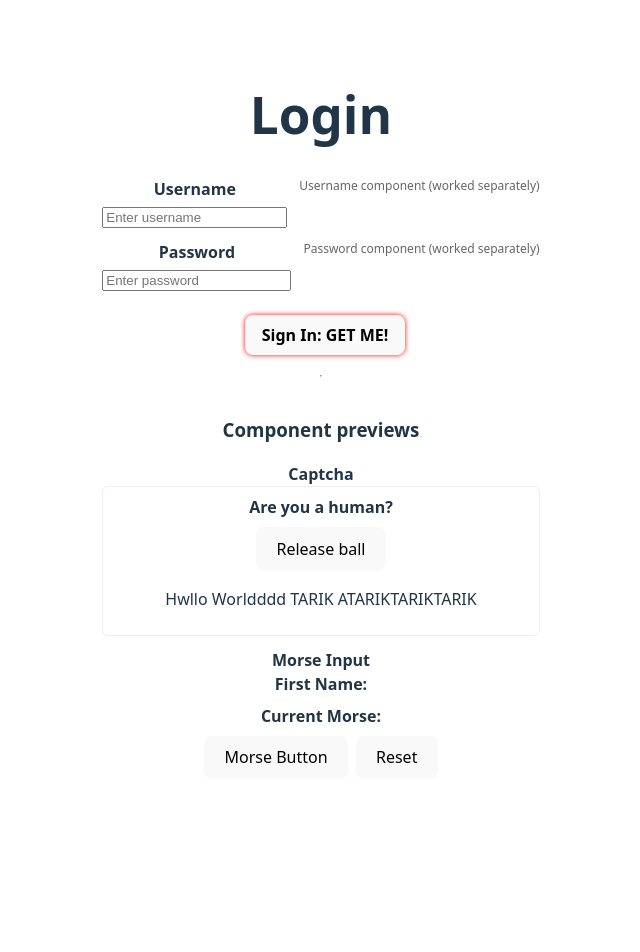
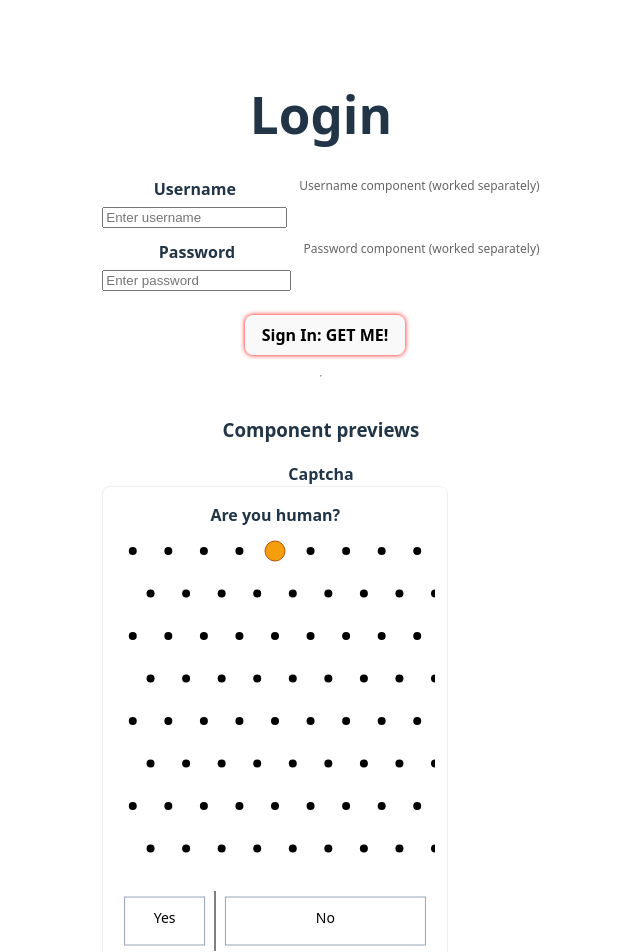
Before and after one commit to Marquibaa/HackJam---25, a React (Vite) app in the folder hackajam-25/: page / in a window 1280 px wide. Shown: the top 952 px of the page, without its empty margins (319-959 px from the left). Before the commit the page ends 831 px from the top, so only its background shows below. Built offline with nearby package versions, Linux system fonts and the light colour scheme.

Commit message:
captcha plinko

```diff
--- a/hackajam-25/src/components/captcha.tsx
+++ b/hackajam-25/src/components/captcha.tsx
@@ -1,11 +1,217 @@
+import { useEffect, useRef, useState } from 'react'
+
 export default function Captcha() {
+    const width = 320
+    const height = 420
+    const rows = 8
+    const cols = 9
+    const pegRadius = 4
+    const startY = 20
+    const bottomMargin = 60
+    // bucket layout (left = Yes smaller, right = No larger)
+    const bucketGap = width * 0.03
+    // choose widths so they don't overlap but right remains larger
+    const leftBucketWidth = width * 0.25
+    const rightBucketWidth = width * 0.625
+    const leftBucketX = bucketGap
+    const rightBucketX = width - bucketGap - rightBucketWidth
+    const bucketHeight = bottomMargin - 12
+    const divideX = (leftBucketX + leftBucketWidth + rightBucketX) / 2
+    const pegSpacingX = width / cols
+    const rowGap = (height - bottomMargin - startY) / rows
+
+    const [ballPos, setBallPos] = useState<{ x: number; y: number } | null>(null)
+    const [animating, setAnimating] = useState(false)
+    const [result, setResult] = useState<string | null>(null)
+    const [verified, setVerified] = useState(false)
+    const pathRef = useRef<Array<{ x: number; y: number }>>([])
+    const startX = width / 2
+
+    useEffect(() => {
+        // initial ball resting position
+        setBallPos({ x: startX, y: startY })
+    }, [])
+
+    function buildPath() {
+        const path: Array<{ x: number; y: number }> = []
+        let x = startX
+        for (let r = 0; r < rows; r++) {
+            const y = startY + (r + 0.5) * rowGap
+            // choose left or right at each row
+            // small bias toward the right (No) but not overwhelming
+            const dir = Math.random() < 0.46 ? -1 : 1
+            // horizontal shift magnitude: about half spacing plus small jitter
+            const shift = (pegSpacingX / 2) * dir + (Math.random() - 0.5) * 6
+            x = Math.max(12, Math.min(width - 12, x + shift))
+            path.push({ x, y })
+        }
+        // final landing position somewhere in bottom area
+        const finalY = height - 30
+        // add a couple intermediate points toward bottom
+        path.push({ x: x + (Math.random() - 0.5) * 10, y: height - bottomMargin / 2 })
+        // small centered drift so final x is not strongly pushed right
+        const drift = (Math.random() - 0.5) * 0.08 * width
+        const finalX = Math.max(12, Math.min(width - 12, x + drift))
+        path.push({ x: finalX, y: finalY })
+        return path
+    }
+
+    useEffect(() => {
+        if (!animating) return
+        const path = pathRef.current
+        if (!path || path.length === 0) return
+        const totalDuration = 1400
+        const start = performance.now()
+
+        let raf = 0
+        function step(now: number) {
+            const t = Math.min(1, (now - start) / totalDuration)
+            // map t to position along piecewise linear path
+            const seg = t * (path.length - 1)
+            const idx = Math.floor(seg)
+            const frac = seg - idx
+            const a = path[idx]
+            const b = path[Math.min(path.length - 1, idx + 1)]
+            const x = a.x + (b.x - a.x) * frac
+            const y = a.y + (b.y - a.y) * frac
+            setBallPos({ x, y })
+
+            if (t < 1) {
+                raf = requestAnimationFrame(step)
+            } else {
+                // finished
+                setAnimating(false)
+                // determine bucket using the actual bucket rectangles
+                let res: string | null = null
+                if (x >= leftBucketX && x <= leftBucketX + leftBucketWidth) res = 'Yes'
+                else if (x >= rightBucketX && x <= rightBucketX + rightBucketWidth) res = 'No'
+                else {
+                    // fallback: choose nearest bucket center
+                    const leftCenter = leftBucketX + leftBucketWidth / 2
+                    const rightCenter = rightBucketX + rightBucketWidth / 2
+                    res = Math.abs(x - leftCenter) < Math.abs(x - rightCenter) ? 'Yes' : 'No'
+                }
+                setResult(res)
+                if (res === 'Yes') {
+                    setVerified(true)
+                }
+            }
+        }
+
+        raf = requestAnimationFrame(step)
+        return () => cancelAnimationFrame(raf)
+    }, [animating])
+
+    function releaseBall() {
+        if (animating) return
+        // ensure ball is at the top before starting
+        setResult(null)
+        setVerified(false)
+        setBallPos({ x: startX, y: startY })
+        const path = buildPath()
+        // replace any previous path
+        pathRef.current = path
+        // ensure the effect sees the change: toggle animating in next frame
+        setAnimating(false)
+        requestAnimationFrame(() => setAnimating(true))
+    }
+
+    // Helper to immediately reset and start a new release (reliable, no timeouts)
+    function tryAgain() {
+        if (animating) return
+        setResult(null)
+        setVerified(false)
+        setBallPos({ x: startX, y: startY })
+        const path = buildPath()
+        pathRef.current = path
+        // ensure a fresh animating toggle so the useEffect picks up the new path
+        setAnimating(false)
+        requestAnimationFrame(() => setAnimating(true))
+    }
+
+    // Primary button behavior: acts as Release / Try again (if No) / Reset (if Yes)
+    function primaryButtonAction() {
+        if (animating) return
+        if (result === 'No') {
+            tryAgain()
+            return
+        }
+        if (result === 'Yes') {
+            // just reset so user can play again
+            reset()
+            return
+        }
+        // default: release
+        releaseBall()
+    }
+
+    function reset() {
+        setAnimating(false)
+        setResult(null)
+        setVerified(false)
+        setBallPos({ x: startX, y: startY })
+        // clear any planned path so a stale path cannot resume
+        pathRef.current = []
+    }
+
+    // draw pegs grid
+    const pegs: Array<{ x: number; y: number }> = []
+    for (let r = 0; r < rows; r++) {
+        const offset = (r % 2) * (pegSpacingX / 2)
+        for (let c = 0; c < cols; c++) {
+            const x = c * pegSpacingX + pegSpacingX / 2 + offset
+            const y = startY + r * rowGap
+            pegs.push({ x, y })
+        }
+    }
+
     return (
-        <div style={{ padding: 8, border: '1px solid #eee', borderRadius: 6 }}>
-            <h4 style={{ margin: 0 }}>Are you a human?</h4>
-            <div style={{ marginTop: 8 }}>
-                <button>Release ball</button>
-            </div>
-            <p>Hwllo Worldddd TARIK ATARIKTARIKTARIK</p>
+        <div style={{ padding: 12, border: '1px solid #eee', borderRadius: 8, width: width }}>
+            <h4 style={{ margin: '4px 0' }}>Are you human?</h4>
+
+            {!verified ? (
+                <>
+                    <svg width={width} height={height} style={{ background: '#ffffffb3', borderRadius: 6 }}>
+                        {/* pegs */}
+                        {pegs.map((p, i) => (
+                            <circle key={i} cx={p.x} cy={p.y} r={pegRadius} fill="#000000ff" />
+                        ))}
+
+                        {/* buckets (left = Yes smaller & neutral/uncolored) */}
+                        <rect x={leftBucketX} y={height - bottomMargin + 6} width={leftBucketWidth} height={bucketHeight} fill="none" stroke="#94a3b8" />
+                        <rect x={rightBucketX} y={height - bottomMargin + 6} width={rightBucketWidth} height={bucketHeight} fill="none" stroke="#94a3b8" />
+                        <text x={leftBucketX + leftBucketWidth / 2} y={height - bottomMargin / 2 + 2} textAnchor="middle" fontSize={14} fill="#000000ff">Yes</text>
+                        <text x={rightBucketX + rightBucketWidth / 2} y={height - bottomMargin / 2 + 2} textAnchor="middle" fontSize={14} fill="#000000ff">No</text>
+
+                        {/* dividing line */}
+                        <line x1={divideX} y1={height - bottomMargin} x2={divideX} y2={height} stroke="#000000ff" />
+
+                        {/* ball */}
+                        {ballPos && (
+                            <circle cx={ballPos.x} cy={ballPos.y} r={10} fill="#f59e0b" stroke="#b45309" />
+                        )}
+                    </svg>
+
+                    <div style={{ marginTop: 8, display: 'flex', gap: 8 }}>
+                        <button type="button" onClick={primaryButtonAction} disabled={animating} style={{ padding: '6px 10px' }}>
+                            {animating ? 'Rolling...' : result === 'No' ? 'Try again' : result === 'Yes' ? 'Reset' : 'Release ball'}
+                        </button>
+                        <button type="button" onClick={reset} style={{ padding: '6px 10px' }}>
+                            Reset
+                        </button>
+                        {animating && <span style={{ alignSelf: 'center' }}>Rolling...</span>}
+                        {result && (
+                            <span style={{ marginLeft: 'auto', fontWeight: 600, alignSelf: 'center' }}>
+                                Result: {result}
+                            </span>
+                        )}
+                    </div>
+                </>
+            ) : (
+                <div style={{ padding: 24, textAlign: 'center' }}>
+                    <h3 style={{ margin: 0, color: '#065f46' }}>You are human!</h3>
+                </div>
+            )}
         </div>
     )
 }
```
